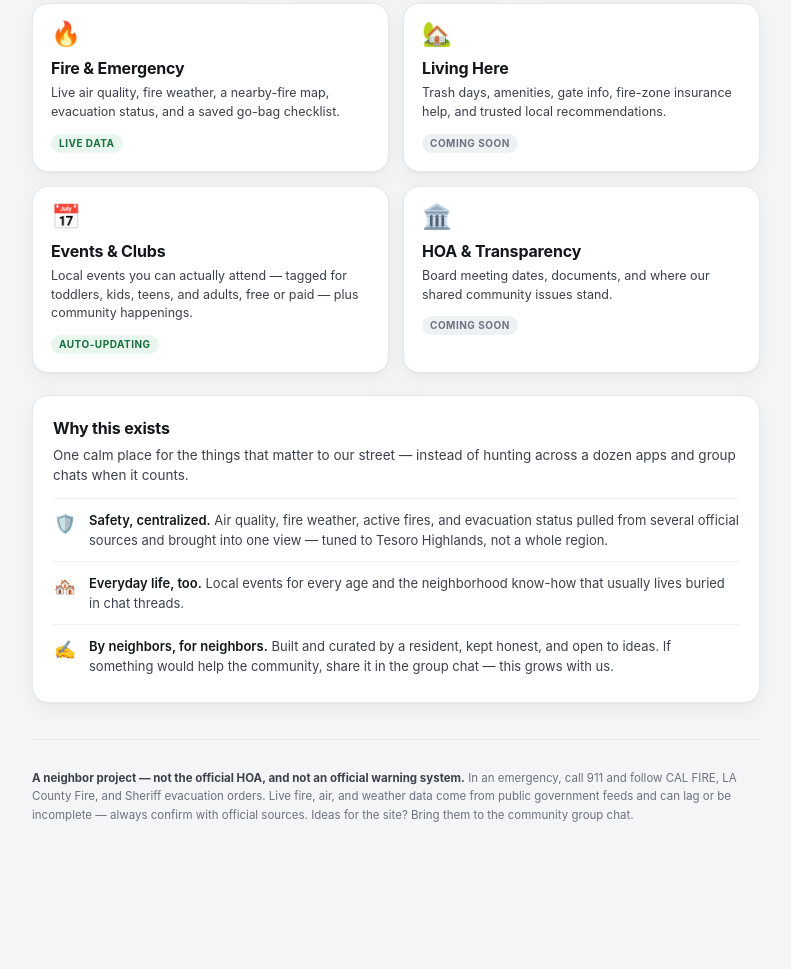
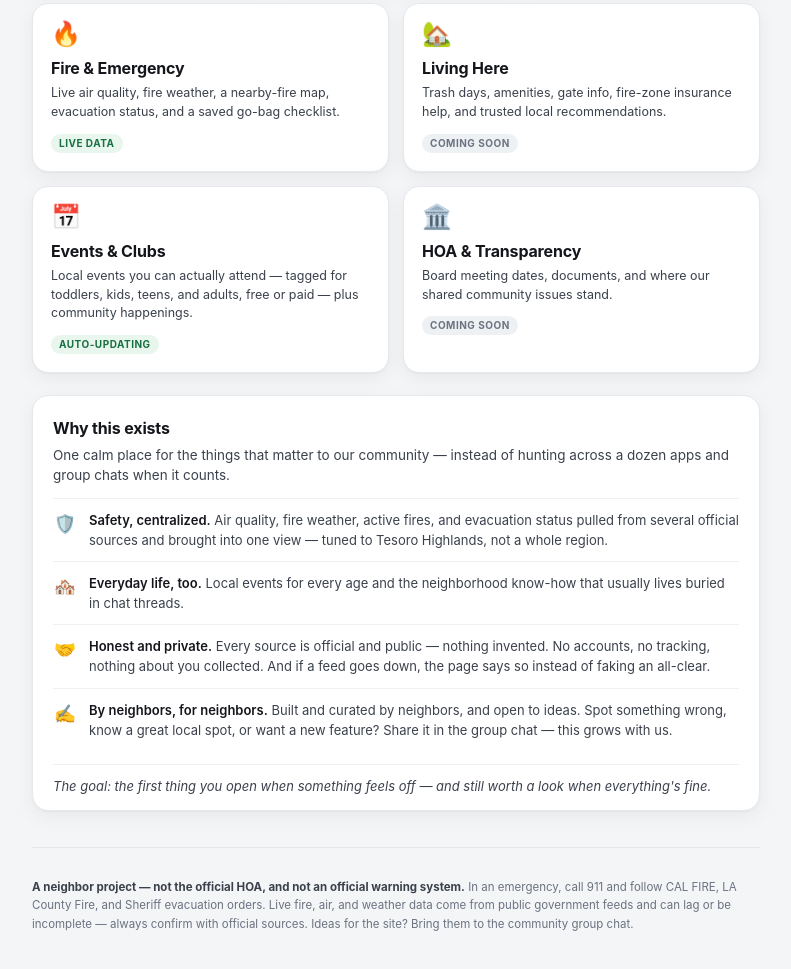
Before and after one commit to hamidettefagh/tesorohighlands, a plain HTML site: page index.html in a window 1280 px wide. Shown: the part 393-1362 px from the top of the page, without its empty margins (244-1035 px from the left). Before the commit the page ends 1277 px from the top, so only its background shows below. Drawn offline with Linux system fonts and the light colour scheme; no server answers.

Commit message:
Goal section: 'our community', add honest-and-private point + goal line, keep anonymous
Co-Authored-By: Claude Opus 4.8 <noreply@anthropic.com>

```diff
--- a/index.html
+++ b/index.html
@@ -63,10 +63,12 @@
 
     <section class="goal">
       <h2>Why this exists</h2>
-      <p class="glede">One calm place for the things that matter to our street — instead of hunting across a dozen apps and group chats when it counts.</p>
+      <p class="glede">One calm place for the things that matter to our community — instead of hunting across a dozen apps and group chats when it counts.</p>
       <div class="goalrow"><span class="gi">🛡️</span><div><b>Safety, centralized.</b> Air quality, fire weather, active fires, and evacuation status pulled from several official sources and brought into one view — tuned to Tesoro Highlands, not a whole region.</div></div>
       <div class="goalrow"><span class="gi">🏘️</span><div><b>Everyday life, too.</b> Local events for every age and the neighborhood know-how that usually lives buried in chat threads.</div></div>
-      <div class="goalrow"><span class="gi">✍️</span><div><b>By neighbors, for neighbors.</b> Built and curated by a resident, kept honest, and open to ideas. If something would help the community, share it in the group chat — this grows with us.</div></div>
+      <div class="goalrow"><span class="gi">🤝</span><div><b>Honest and private.</b> Every source is official and public — nothing invented. No accounts, no tracking, nothing about you collected. And if a feed goes down, the page says so instead of faking an all-clear.</div></div>
+      <div class="goalrow"><span class="gi">✍️</span><div><b>By neighbors, for neighbors.</b> Built and curated by neighbors, and open to ideas. Spot something wrong, know a great local spot, or want a new feature? Share it in the group chat — this grows with us.</div></div>
+      <p class="ggoal">The goal: the first thing you open when something feels off — and still worth a look when everything's fine.</p>
     </section>
 
     <footer class="thfoot">
--- a/th.css
+++ b/th.css
@@ -98,6 +98,7 @@ body.th{background:var(--bg);color:var(--ink);font-family:var(--font);margin:0;l
 .goalrow{display:flex;gap:12px;padding:11px 0;border-top:1px solid var(--line-2);font-size:13px;color:var(--ink-2);line-height:1.55;}
 .goalrow .gi{flex:none;font-size:18px;width:24px;text-align:center;}
 .goalrow b{color:var(--ink);font-weight:620;}
+.goal .ggoal{margin:13px 0 0;padding-top:12px;border-top:1px solid var(--line-2);font-size:13px;color:var(--ink-2);font-style:italic;line-height:1.5;}
 
 /* stubs */
 .stub{padding:44px 0 24px;text-align:center;}
```
